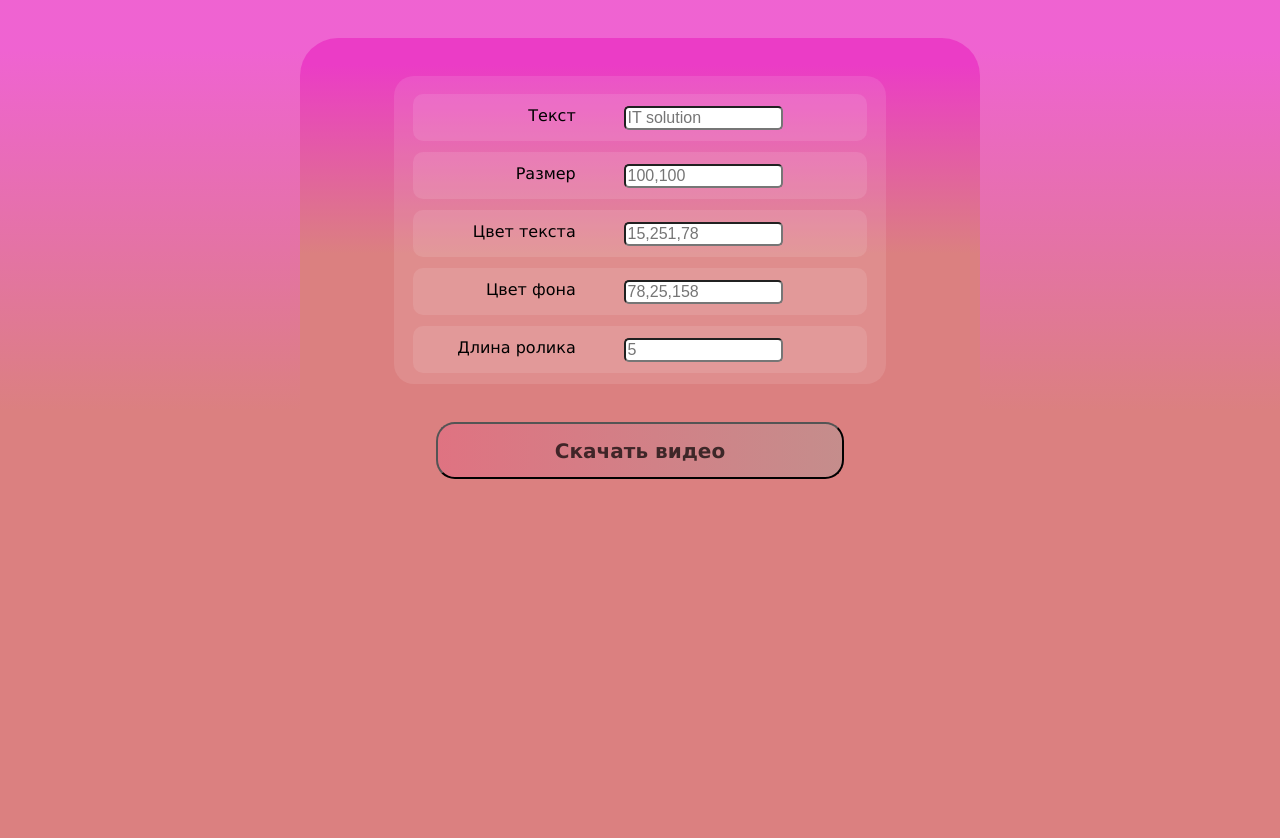
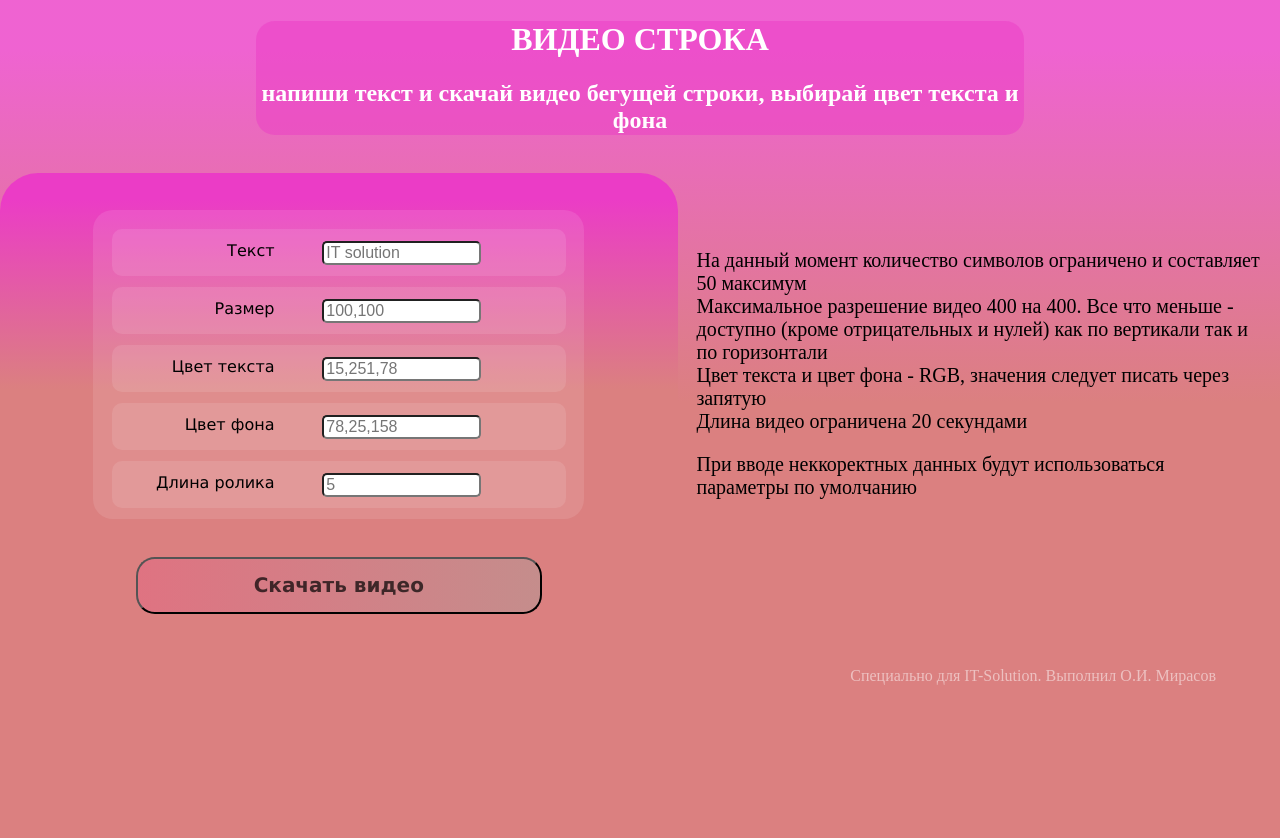
Before and after one commit to olegMirasov/text_to_video, a Django app: page / in a window 1280 px wide. After the commit the page ends 685 px from the top, so only its background shows below. Run offline with Django 5.2, Linux system fonts and the light colour scheme.

Commit message:
add description in text_worker, update index.html

```diff
--- a/run_row/text_to_video/templates/text_to_video/index.html
+++ b/run_row/text_to_video/templates/text_to_video/index.html
@@ -9,6 +9,12 @@
 
 </head>
 <body>
+    <div class="head">
+        <h1>ВИДЕО СТРОКА</h1>
+        <h2>напиши текст и скачай видео бегущей строки, выбирай цвет текста и фона</h2>
+    </div>
+
+<div class="split">
     <div class="contaner">
     <form action="" method="post">
         {% csrf_token %}
@@ -28,5 +34,12 @@
 
         </form>
     </div>
+        <div class="info">
+            <p>{{ description|linebreaks }}</p>
+        </div>
+</div>
+<div class="footer">
+    <p>Специально для IT-Solution. Выполнил О.И. Мирасов</p>
+</div>
 </body>
 </html>
--- a/run_row/text_to_video/text_worker.py
+++ b/run_row/text_to_video/text_worker.py
@@ -1,6 +1,7 @@
 from math import ceil
 
 from .settings import TEMP_VIDEO_PATH, VIDEO_FPS
+from .settings import MAX_TIME, MAX_SIZE, MAX_LEN
 from pygame import font, Surface, surfarray
 import pygame as pg
 import cv2
@@ -97,3 +98,11 @@ def text_to_video(text: str,
     video.release()
 
     return {'video_path': path, 'video_data': video_data}
+
+
+description = f'''На данный момент количество символов ограничено и составляет {MAX_LEN} максимум
+Максимальное разрешение видео {MAX_SIZE} на {MAX_SIZE}. Все что меньше - доступно (кроме отрицательных и нулей) как по вертикали так и по горизонтали
+Цвет текста и цвет фона - RGB, значения следует писать через запятую
+Длина видео ограничена {MAX_TIME} секундами
+
+При вводе неккоректных данных будут использоваться параметры по умолчанию'''
--- a/run_row/text_to_video/views.py
+++ b/run_row/text_to_video/views.py
@@ -2,7 +2,7 @@ from django.shortcuts import render
 from django.http import HttpRequest, HttpResponse, FileResponse
 
 from .settings import MAX_SIZE, MAX_COL, MAX_LEN, MAX_TIME
-from .text_worker import text_to_video
+from .text_worker import text_to_video, description
 from .models import History
 
 import os
@@ -17,7 +17,7 @@ for n, l, p in zip(_names, _labels, _placeholders):
     temp = {'name': n, 'label': l, 'place': p}
     form_data.append(temp)
 
-use_data = {'data': form_data}
+use_data = {'data': form_data, 'description': description}
 
 
 def __tuple_for_video(text: str, count: int, mi: int = 0, ma: int = 255) -> tuple | None:
```
Lines whose indentation alone changed are shown as unchanged.
